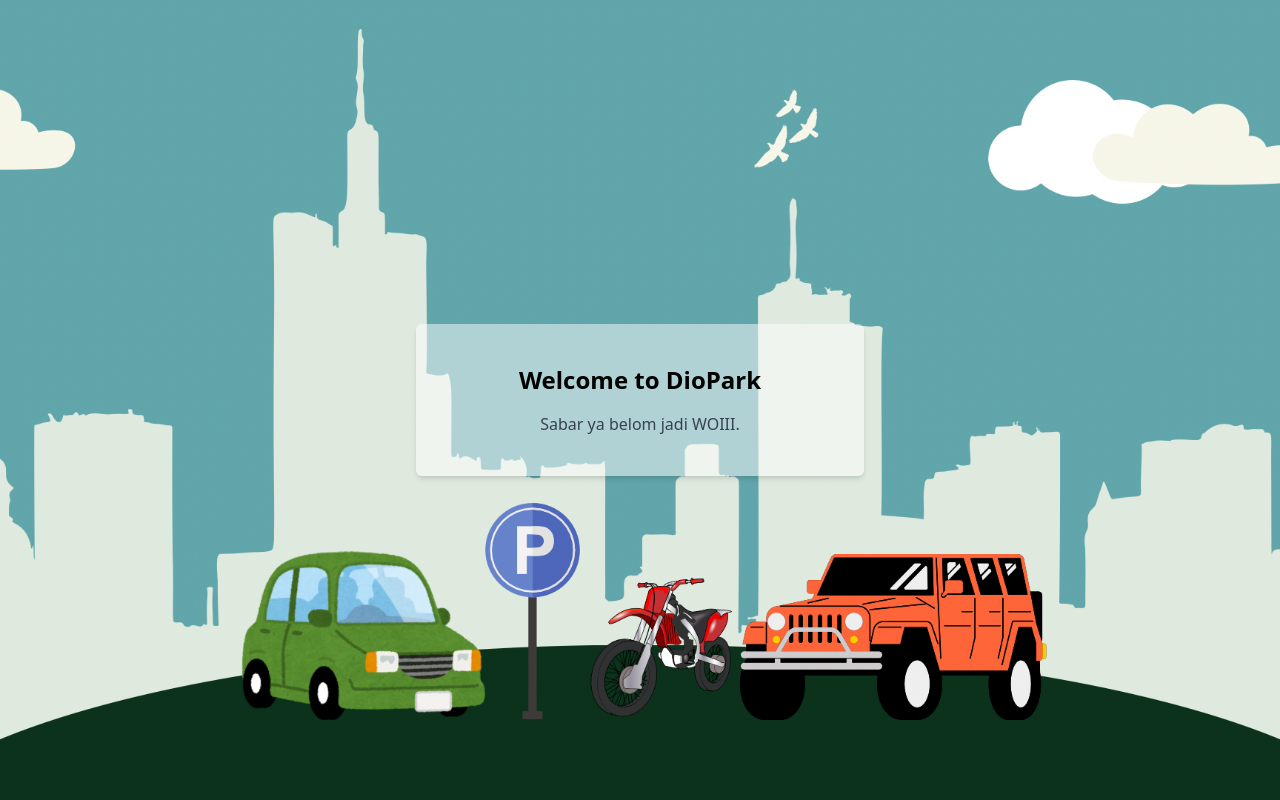
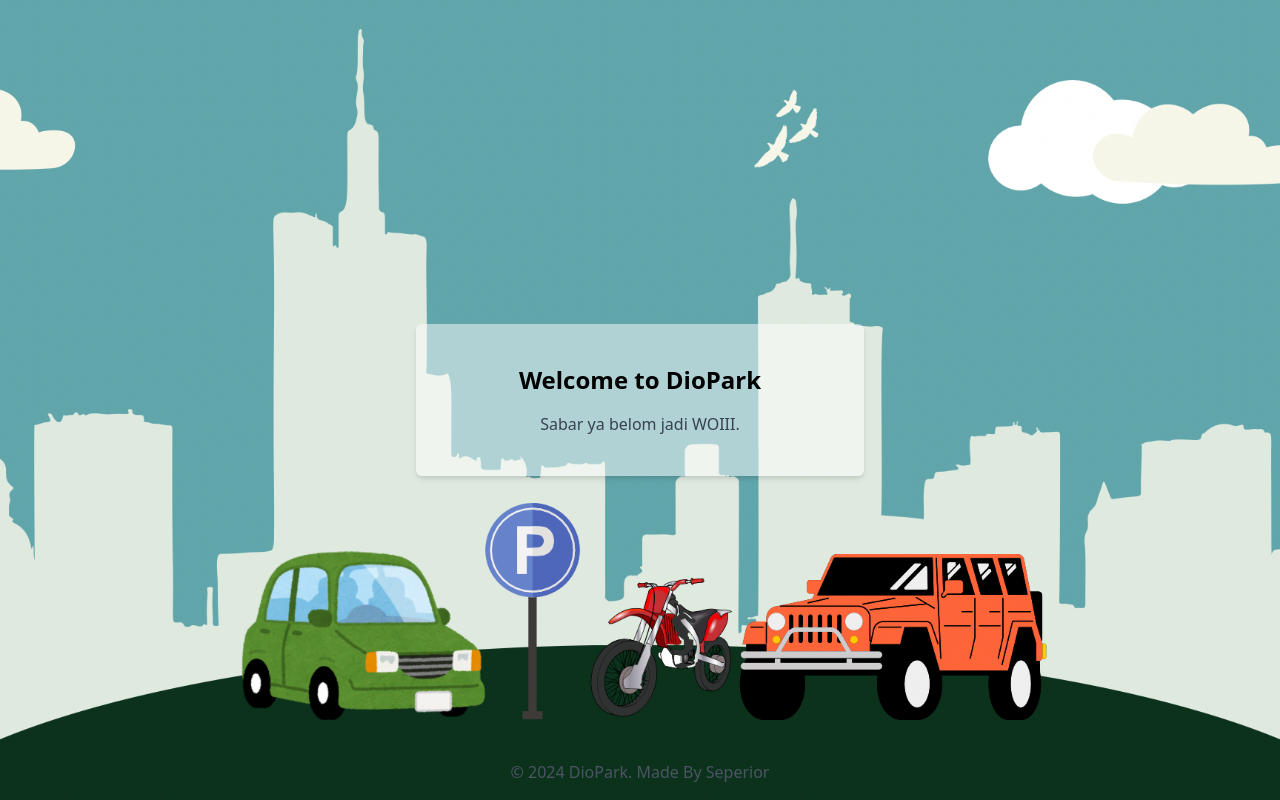
Before and after one commit to ishala/frontEnd_superior, a React (Vite) app: page / in a window 1280 px wide. Built offline with nearby package versions, Linux system fonts and the light colour scheme.

Commit message:
make footer

```diff
--- a/src/component/Footer.jsx
+++ b/src/component/Footer.jsx
@@ -1,17 +1,8 @@
 function Footer() {
   return (
-    <footer className="bg-gray-800 text-white py-4">
-      <div className="container mx-auto px-4">
-        <div className="flex justify-between items-center">
-          <p className="text-sm">&copy; 2024 DioPark. All rights reserved.</p>
-          <ul className="flex space-x-4">
-            <li><a href="#" className="hover:text-gray-400">About Us</a></li>
-            <li><a href="#" className="hover:text-gray-400">Services</a></li>
-            <li><a href="#" className="hover:text-gray-400">Contact</a></li>
-          </ul>
-        </div>
-      </div>
-    </footer>
+    <footer className="w-full text-center p-4 absolute bottom-0">
+        <p className="text-gray-600">© 2024 DioPark. Made By Seperior</p>
+      </footer>
   );
 }
 
--- a/src/page/Home.jsx
+++ b/src/page/Home.jsx
@@ -1,4 +1,4 @@
-// import Footer from '../component/Footer';
+import Footer from '../component/Footer';
 import backgroundImage from '../assets/img/main_bg.jpg';
 
 function Home() {
@@ -8,6 +8,7 @@ function Home() {
         <h2 className="text-2xl text-center font-semibold mb-4">Welcome to DioPark</h2>
         <p className="text-gray-700 text-center">Sabar ya belom jadi WOIII.</p>
       </div>
+      <Footer />
     </div>
   );
 }
```
